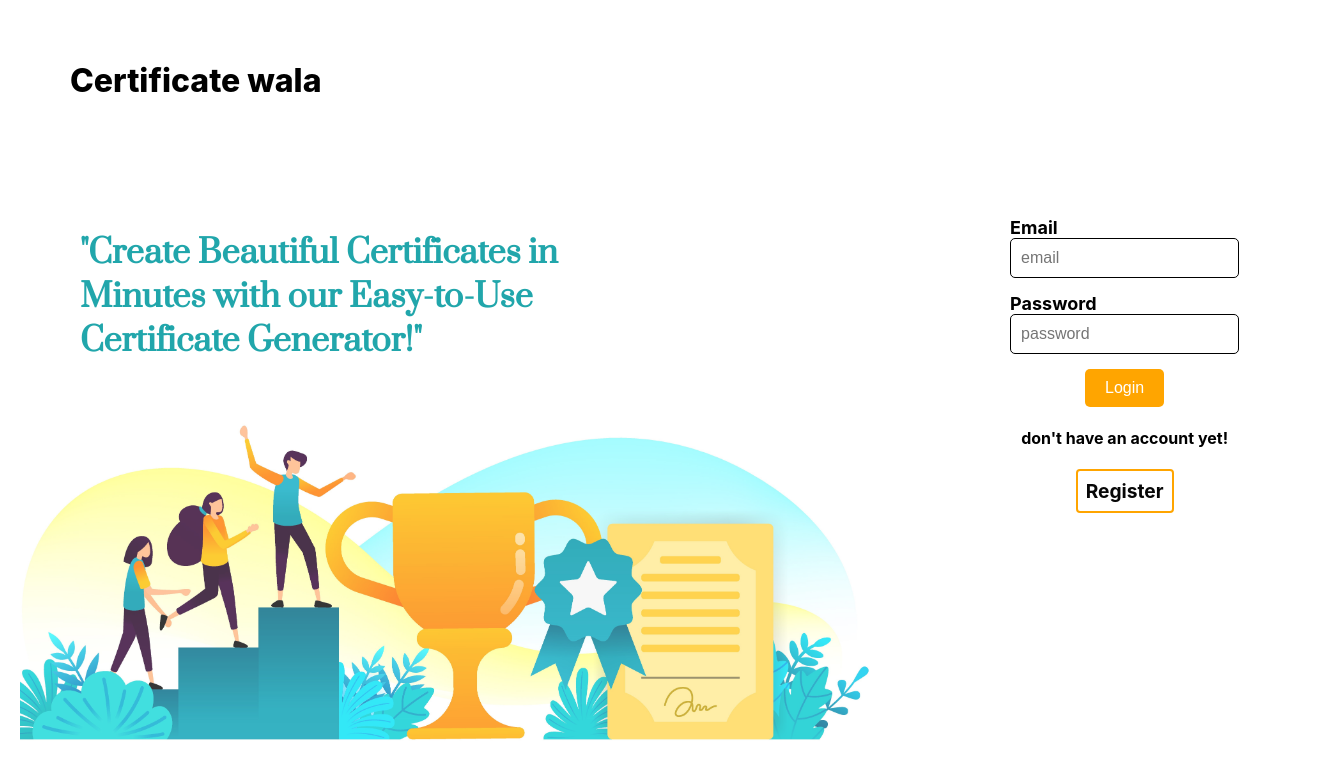
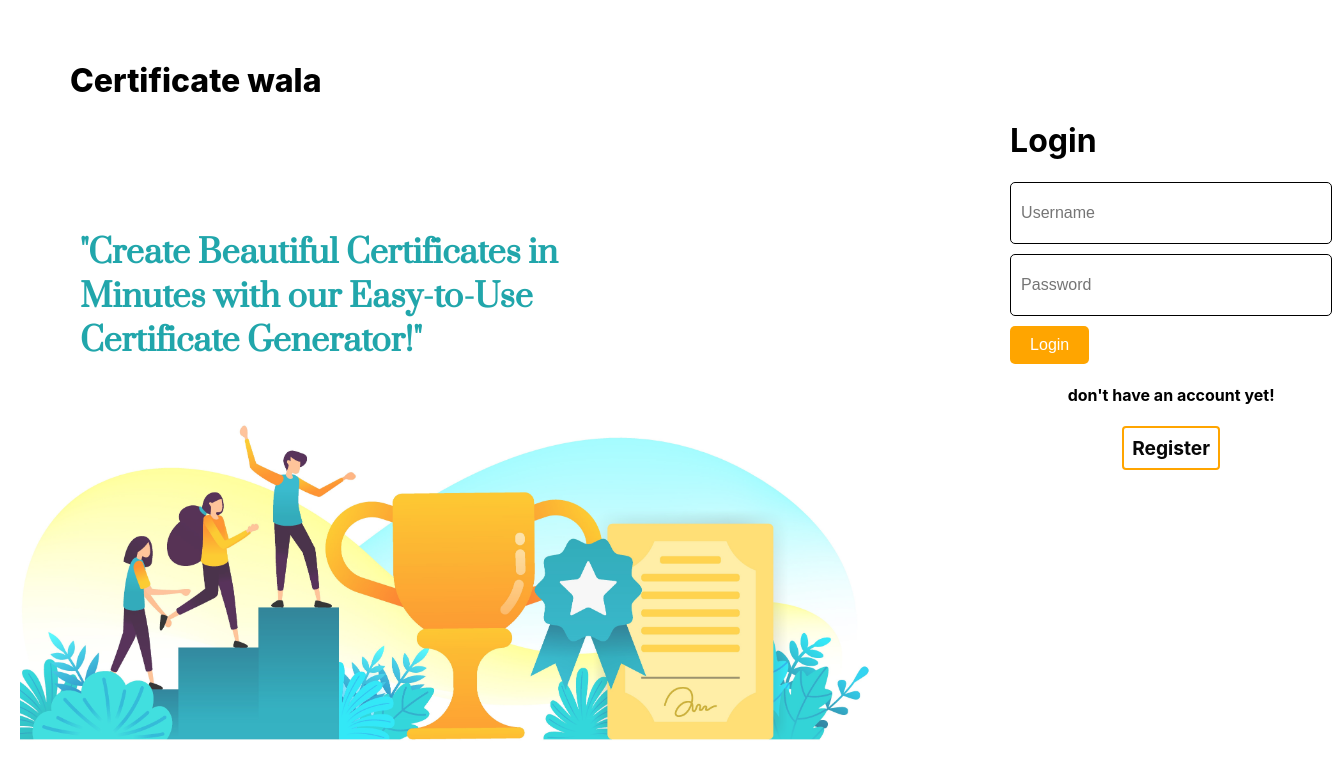
Before and after one commit to ashraf-rahil-shaik/certificate-wala, a React (Create React App) app: page / in a window 1280 px wide. Shown: the top 778 px of the page, 1332 px wide, since content can reach past the window. Built offline with nearby package versions, Linux system fonts and the light colour scheme.

Commit message:
connected login to certificates

```diff
--- a/src/Components/Login.js
+++ b/src/Components/Login.js
@@ -1,15 +1,47 @@
-const Login=()=>{
-return(<form className="login">
-<label>
-  Email
-  <input type="email" className="form-group" placeholder="email" />
-</label>
+import React, { useState } from 'react';
+import { useNavigate } from 'react-router-dom';
+const Login = () => {
+  const [username, setUsername] = useState('');
+  const [password, setPassword] = useState('');
+  const [error, setError] = useState('');
+  const Navigate = useNavigate()
+  const handleSubmit = (event) => {
 
-<label>
-  Password
-  <input type="password" className="form-group" placeholder="password" />
-</label>
+    event.preventDefault();
 
-<button type="submit">Login</button>
-</form>)}
-export default Login
+    if (username === 'admin' && password === 'password') {
+      setError('logged in');
+     Navigate('/Certificate')
+    } else {
+      setError('Incorrect username or password');
+    }
+  };
+
+  return (
+    <div className="login-page">
+      <h1 className="login-page-title">Login</h1>
+      {error && <p className="error-message">{error}</p>}
+      <form onSubmit={handleSubmit} className="input-form">
+        <input
+          type="text"
+          placeholder="Username"
+          value={username}
+          onChange={(event) => setUsername(event.target.value)}
+          className="input-field"
+        />
+        <input
+          type="password"
+          placeholder="Password"
+          value={password}
+          onChange={(event) => setPassword(event.target.value)}
+          className="input-field"
+        />
+        <button  type="submit" className="submit-button-1">
+          Login
+        </button>
+      </form>
+    </div>
+  );
+};
+
+export default Login;
--- a/src/Components/index.css
+++ b/src/Components/index.css
@@ -89,7 +89,7 @@ justify-content: space-between;
   justify-content: center;
   align-items:center ;
   position: relative;
-  bottom:200px;
+  bottom:280px;
 
 }
 
@@ -111,7 +111,7 @@ justify-content: space-between;
 
 .dropdown {
   position:absolute;
-  top:93%;
+  top:98%;
   left:0;
   right:0;
   z-index:1;
@@ -162,9 +162,9 @@ margin: 0;
 }
 
 .links:hover {
-  background-color: #14dac9;
+  background-color: #5fbbb3da;
   color: #e0fbfc;
-  transform: scale(1.25);
+  transform: scale(1.15);
 
 }
 .certificate-form-container {
@@ -179,8 +179,7 @@ margin: 0;
   flex-direction: column;
 
   align-items: center;
-
-  align-items: center;
+ align-content: space-between;
 }
 
 
@@ -191,7 +190,7 @@ margin: 0;
   margin-bottom: 10px;
   gap: 10px;
   justify-content: center;
-
+  align-items: center;
 }
 
 label {
@@ -366,7 +365,7 @@ button:hover {
   .form {
     display: flex;
     flex-direction: column;
-    align-items: center;
+   align-items: center;
     padding: 1em;
   }
 
--- a/src/index.js
+++ b/src/index.js
@@ -6,6 +6,7 @@ import { BrowserRouter, Route, Routes } from 'react-router-dom';
 import CompanyRegister from './Components/CompanyReg';
 import CollegeRegister from './Components/CollegeReg';
 import ConsultantRegister from './Components/ConsultantReg';
+import CertificateForm from './Components/Certificate';
 
 
 
@@ -23,6 +24,7 @@ root.render(
              <Route path='/company' element={<CompanyRegister/>}/>
              <Route path='/school-college' element={<CollegeRegister/>}/>
              <Route path='/consultant' element={<ConsultantRegister/>}/>
+             <Route path='/Certificate' element={<CertificateForm/>}/>
 
 
            </Routes>
```
